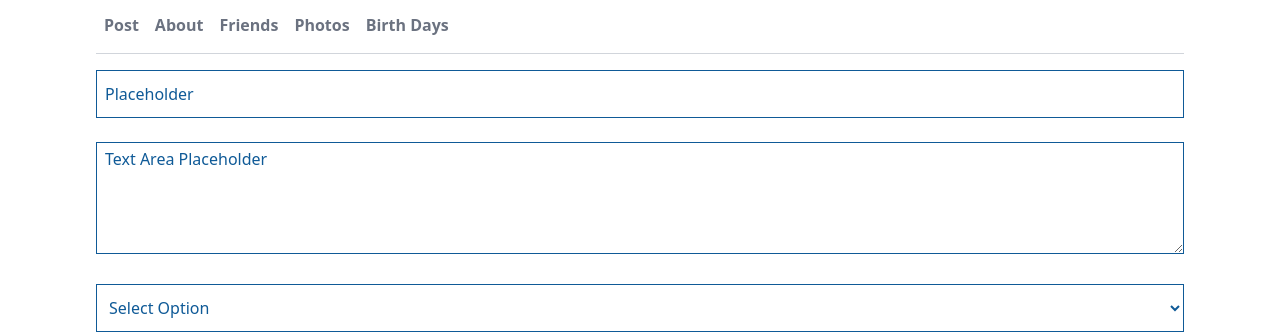
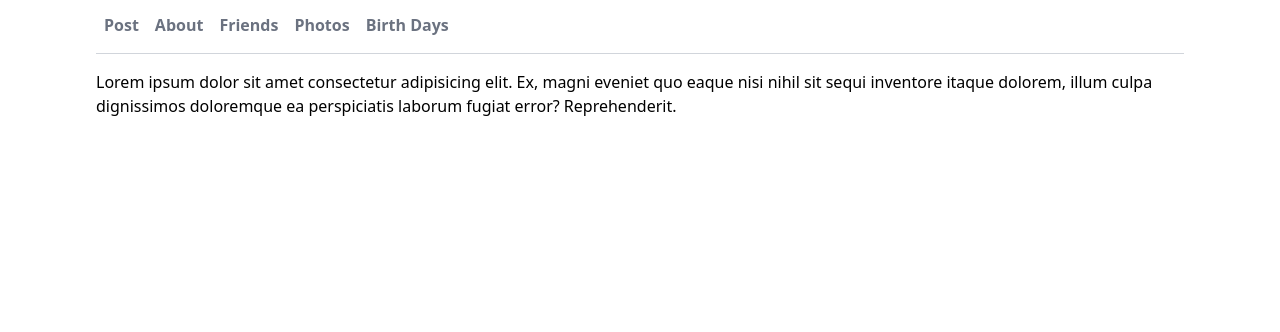
Before and after one commit to BackendExpert/react-social-fb, a React (Vite) app in the folder client/: page / in a window 1280 px wide. Shown: the part 547-879 px from the top of the page. After the commit the page ends 800 px from the top, so only its background shows below. Built offline with nearby package versions, Linux system fonts and the light colour scheme; a web font is replaced by a local one.

Commit message:
Update Posts.jsx

```diff
--- a/client/src/page/Posts/Posts.jsx
+++ b/client/src/page/Posts/Posts.jsx
@@ -13,11 +13,7 @@ const Posts = () => {
     ]
   return (
     <div>
-        <DefaultInput placeholder={"Placeholder"}/>
-        <br /><br />
-        <DefaultTextArea placeholder={"Text Area Placeholder"} />
-        <br /><br />
-        <DefualtSelect inputoption={inputoption} defultinput={"Select Option"}/>
+        Lorem ipsum dolor sit amet consectetur adipisicing elit. Ex, magni eveniet quo eaque nisi nihil sit sequi inventore itaque dolorem, illum culpa dignissimos doloremque ea perspiciatis laborum fugiat error? Reprehenderit.
     </div>
   )
 }
```
